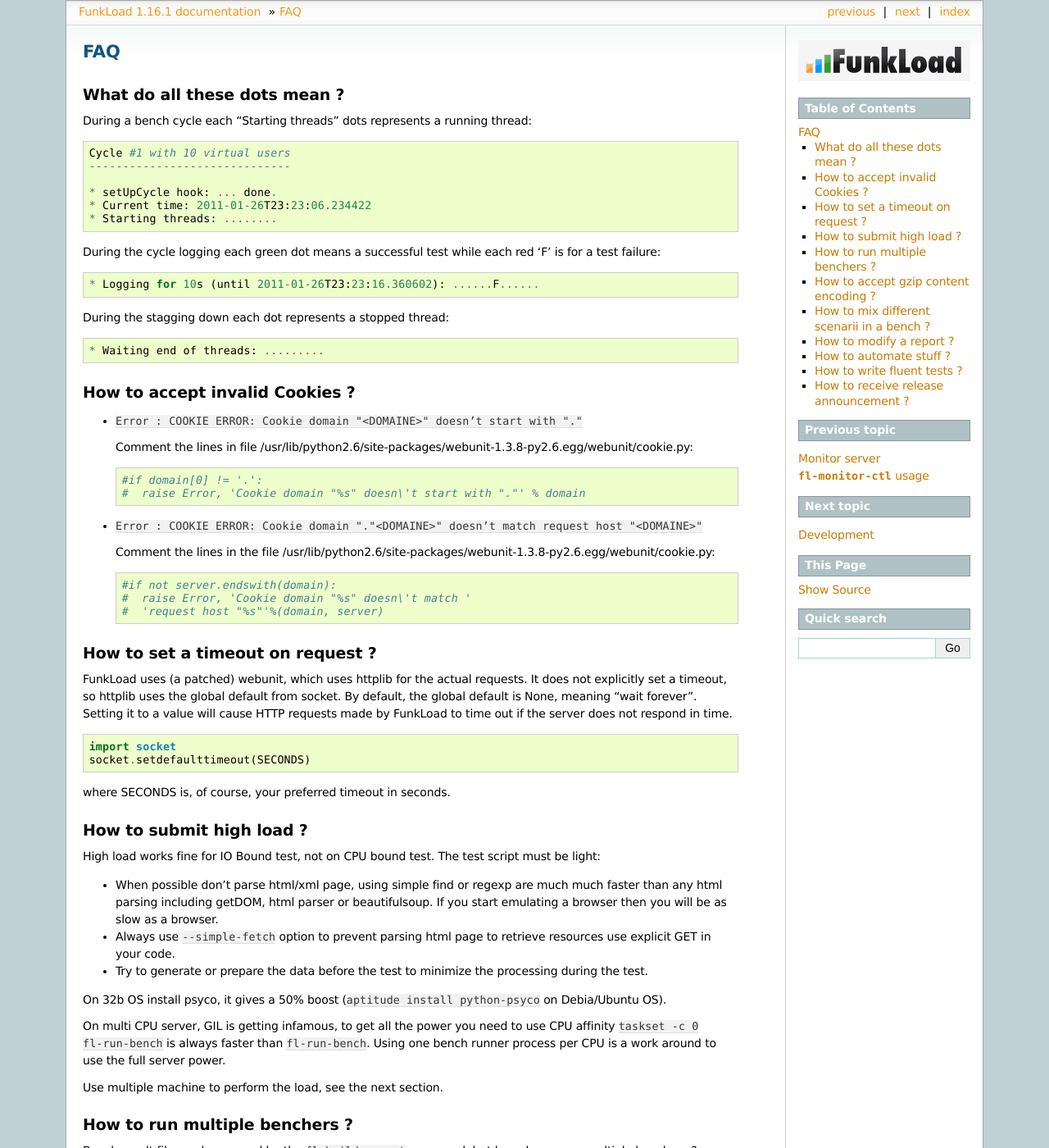
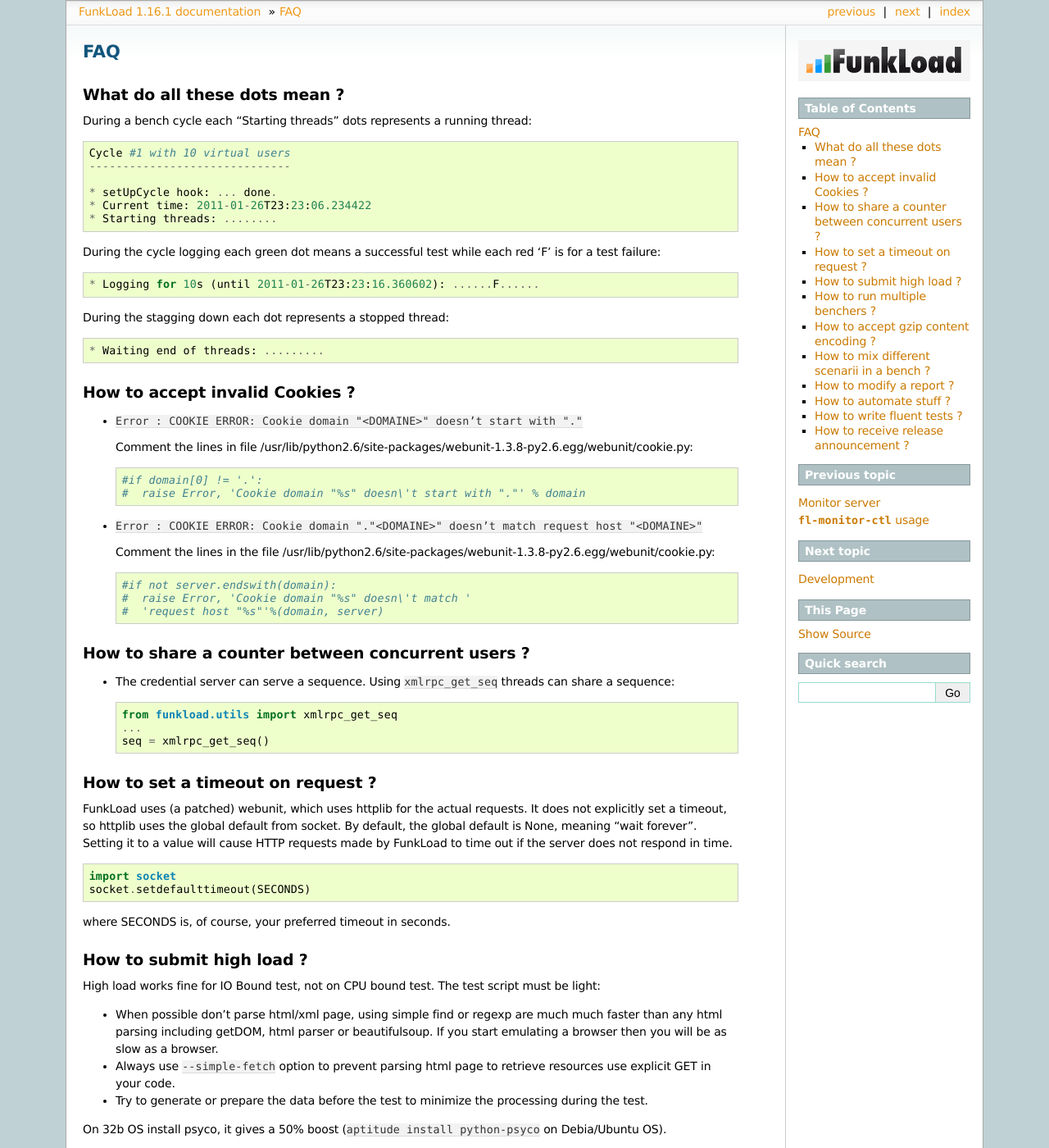
Before and after one commit to nuxeo/FunkLoad, a Sphinx documentation site: the page built from doc/source/faq.rst, in a window 1280 px wide and 1400 px high. Shown: the whole window at 82% size. Built offline with Sphinx 7.4.7, drawn with Linux system fonts in a browser that asks for light colours.

Commit message:
Adding a faq on sequence usage

```diff
--- a/doc/source/faq.rst
+++ b/doc/source/faq.rst
@@ -44,6 +44,16 @@
       #  raise Error, 'Cookie domain "%s" doesn\'t match '
       #  'request host "%s"'%(domain, server)
 
+
+How to share a counter between concurrent users ?
+--------------------------------------------------
+
+* The credential server can serve a sequence. Using ``xmlrpc_get_seq``
+  threads can share a sequence::
+
+    from funkload.utils import xmlrpc_get_seq
+    ...
+    seq = xmlrpc_get_seq()
 
 
 
```
